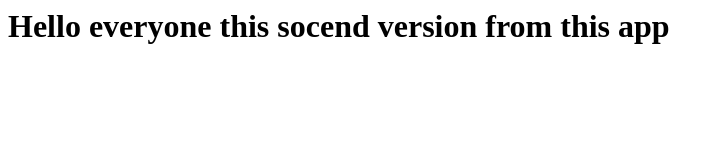
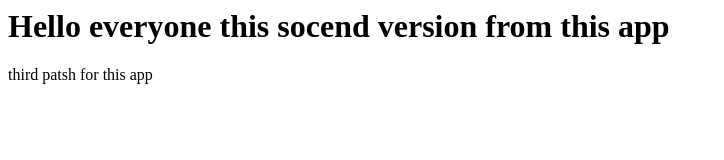
Before and after one commit to Mnabil10/itiTaskGit-, a plain HTML site: page index.html in a window 1280 px wide. Shown: the whole page, without its empty margins (0-724 px from the left). Drawn offline with Linux system fonts and the light colour scheme.

Commit message:
the third commit

```diff
--- a/index.html
+++ b/index.html
@@ -1 +1,4 @@
 <h1>Hello everyone this socend version from this app</h1>
+
+
+<p>third patsh for this app</p>
```
